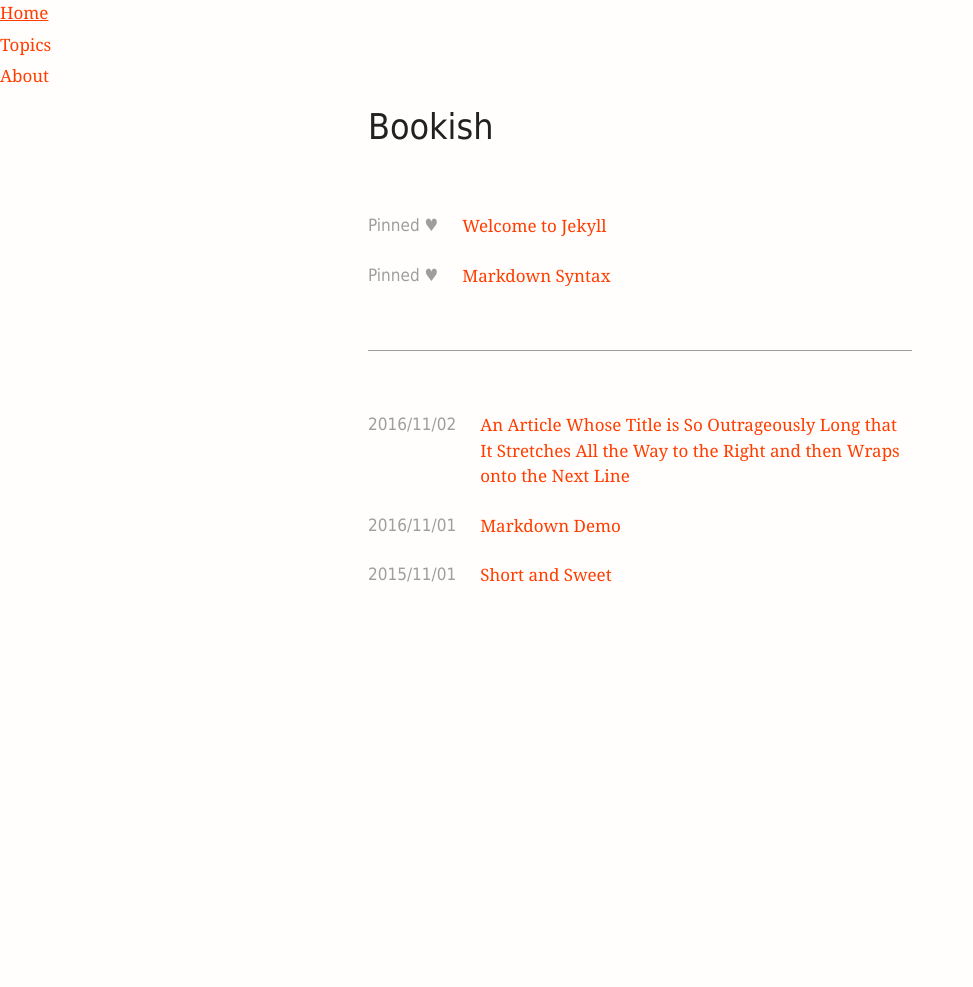
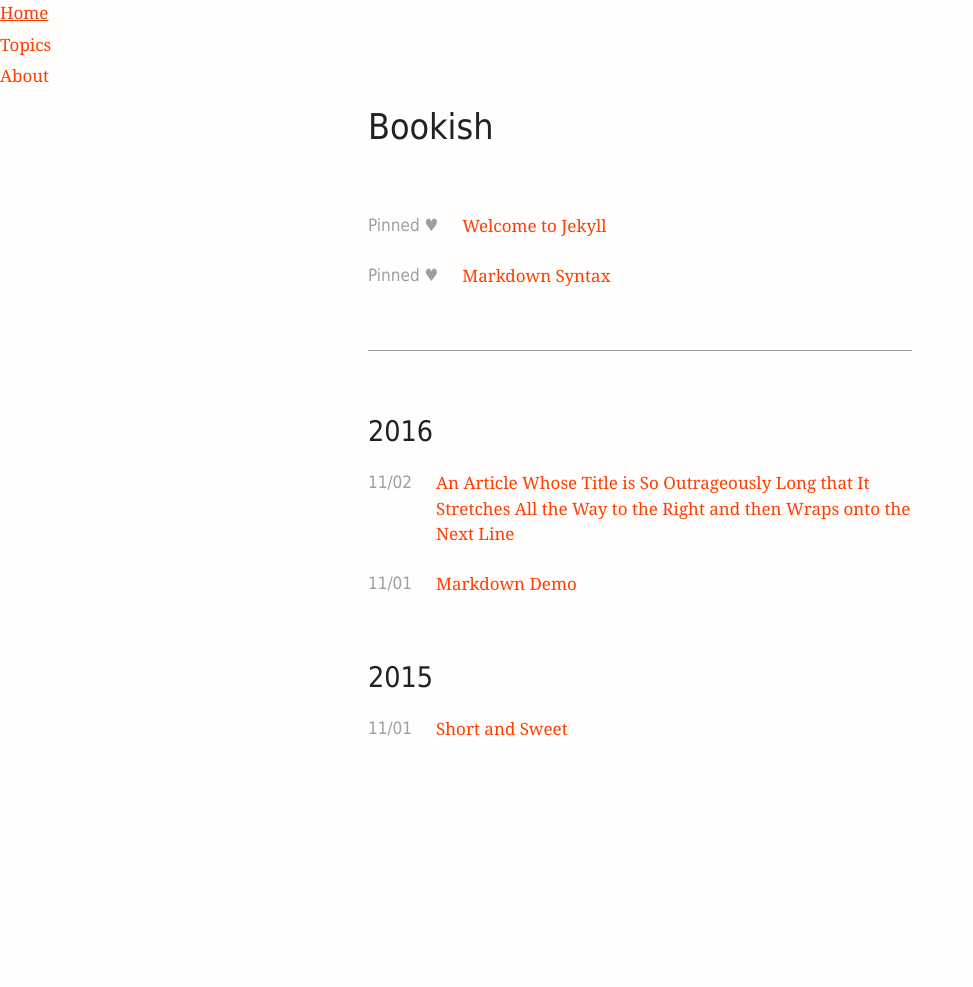
Before and after one commit to Awjin/bookish, a Jekyll site: the page built from index.md, in a window 1280 px wide. Shown: the whole page, without its empty margins (0-973 px from the left). Built offline with Jekyll 4.4.1, drawn with Linux system fonts in a browser that asks for light colours; some web fonts are replaced; before the commit the page ends 900 px from its top, so only the background shows below that; part of the change alters nothing that is shown.

Commit message:
Set group by year to default true

```diff
--- a/_config.yml
+++ b/_config.yml
@@ -1,14 +1,14 @@
 title: Bookish
 baseurl: ""
-
 description: A barebones blogging theme for Jekyll.
 lang: "en"
 
 date_format_short: "%m/%d"
 date_format_long: "%Y/%m/%d"
 
+show_description: true
 show_pinned_posts: true
-group_by_year: false
+group_by_year: true
 
 google-analytics: false
 
```
